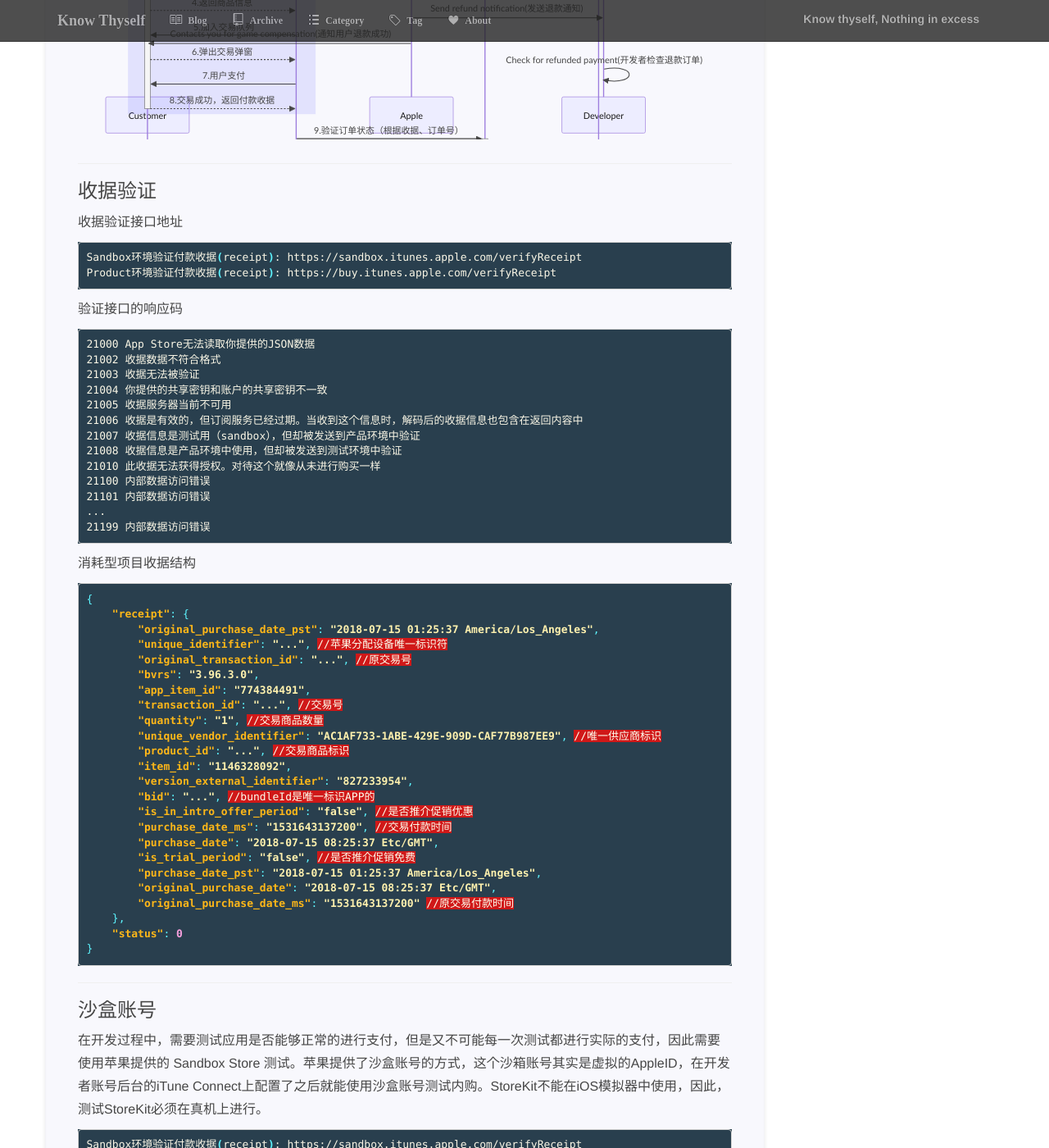
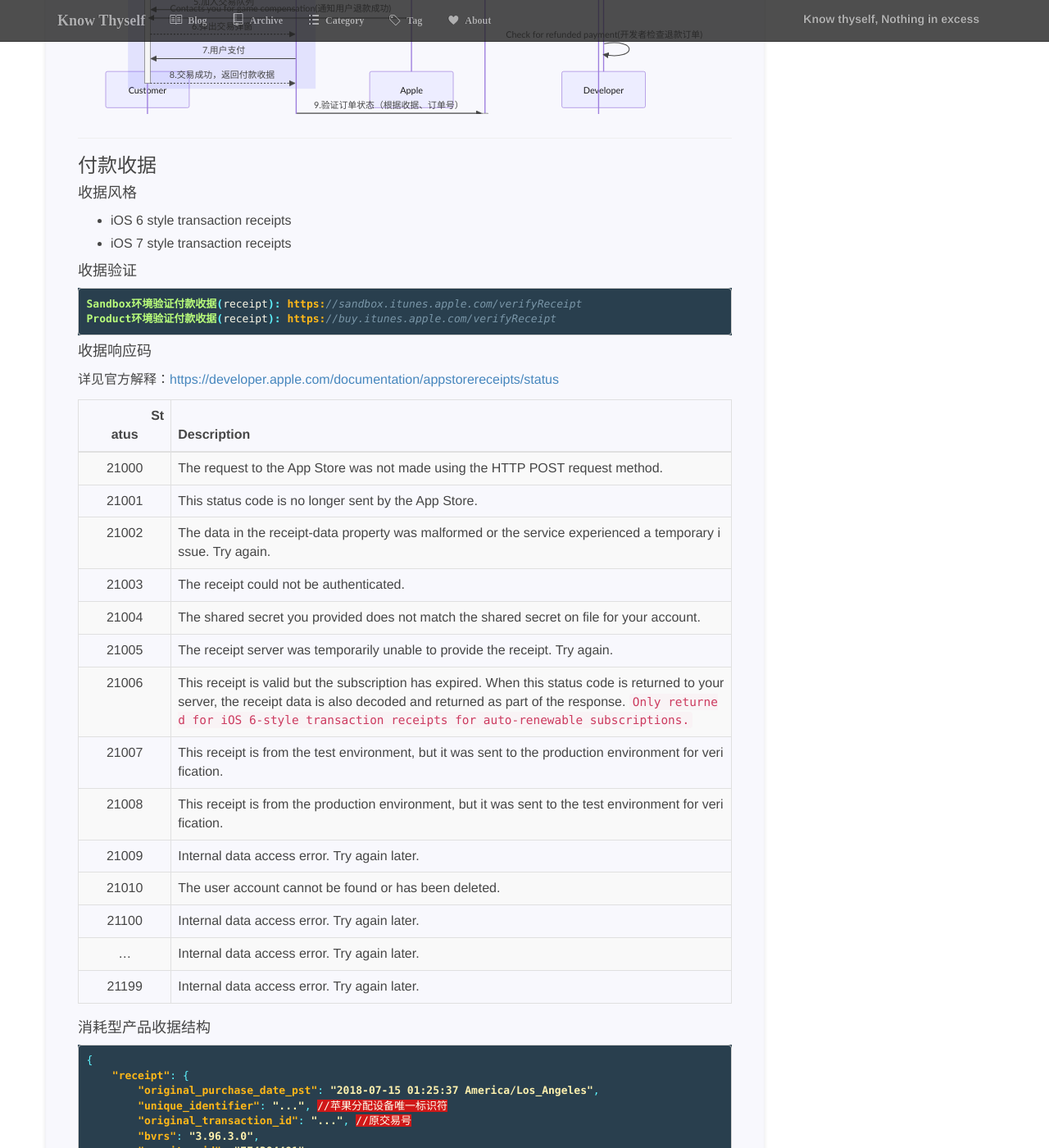
Before and after one commit to liushoukai/liushoukai.github.io, a Jekyll site: the page built from _posts/2020-06-22-appstore-in-app-purchase.md, in a window 1280 px wide and 1400 px high, scrolled down 1213 px. Shown: the whole window at 82% size. Built offline with Jekyll 4.4.1, drawn with Linux system fonts in a browser that asks for light colours; nearby versions of some CDN libraries; comment, search, counter and statistics services are not loaded; some of the changed text lies outside the part shown.

Commit message:
Update in-app-purchase

````diff
--- a/_posts/2020-06-22-appstore-in-app-purchase.md
+++ b/_posts/2020-06-22-appstore-in-app-purchase.md
@@ -16,8 +16,6 @@
 ------
 
 ### 内购模式
-
-------
 
 两种模式主要的不同之处在于对 AppStore 返回的付款凭证（receipt）的验证方式。
 
@@ -69,32 +67,44 @@
 
 ------
 
-### 收据验证
+### 付款收据
 
-收据验证接口地址
-```shell
+#### 收据风格
+
+* iOS 6 style transaction receipts
+* iOS 7 style transaction receipts
+
+#### 收据验证
+
+```java
 Sandbox环境验证付款收据(receipt): https://sandbox.itunes.apple.com/verifyReceipt
 Product环境验证付款收据(receipt): https://buy.itunes.apple.com/verifyReceipt
 ```
 
-验证接口的响应码
-```shell
-21000 App Store无法读取你提供的JSON数据
-21002 收据数据不符合格式
-21003 收据无法被验证
-21004 你提供的共享密钥和账户的共享密钥不一致
-21005 收据服务器当前不可用
-21006 收据是有效的，但订阅服务已经过期。当收到这个信息时，解码后的收据信息也包含在返回内容中
-21007 收据信息是测试用（sandbox），但却被发送到产品环境中验证
-21008 收据信息是产品环境中使用，但却被发送到测试环境中验证
-21010 此收据无法获得授权。对待这个就像从未进行购买一样
-21100 内部数据访问错误
-21101 内部数据访问错误
-...
-21199 内部数据访问错误
-```
+#### 收据响应码
 
-消耗型项目收据结构
+详见官方解释：[https://developer.apple.com/documentation/appstorereceipts/status][5]{:target="_blank"}
+
+{:class="table table-striped table-bordered table-hover"}
+| <img style="width:80px">Status | Description |
+| :-----: | :------- |
+| 21000 | The request to the App Store was not made using the HTTP POST request method.|
+| 21001 | This status code is no longer sent by the App Store.|
+| 21002 | The data in the receipt-data property was malformed or the service experienced a temporary issue. Try again.|
+| 21003 | The receipt could not be authenticated.|
+| 21004 | The shared secret you provided does not match the shared secret on file for your account.|
+| 21005 | The receipt server was temporarily unable to provide the receipt. Try again.|
+| 21006 | This receipt is valid but the subscription has expired. When this status code is returned to your server, the receipt data is also decoded and returned as part of the response. `Only returned for iOS 6-style transaction receipts for auto-renewable subscriptions.`|
+| 21007 | This receipt is from the test environment, but it was sent to the production environment for verification.|
+| 21008 | This receipt is from the production environment, but it was sent to the test environment for verification.|
+| 21009 | Internal data access error. Try again later.|
+| 21010 | The user account cannot be found or has been deleted.|
+| 21100 | Internal data access error. Try again later.|
+| ... | Internal data access error. Try again later.|
+| 21199 | Internal data access error. Try again later.|
+
+#### 消耗型产品收据结构
+
 ```json
 {
     "receipt": {
@@ -163,35 +173,35 @@
 
 ------
 
-### 内购商品
+### 内购产品
 
 ------
 
-#### 商品类型
+#### 产品类型
 
-`消耗型项目`
+`消耗型产品(Consumable)`
 
-消耗型项目只可使用一次，使用之后即失效，必须再次购买。
+* 定义：消耗型项目只可使用一次，使用之后即失效，必须再次购买。
+* 特点：购买的商品可消耗，可重复购买。每次购买的值一般都会叠加。如果买了后，用户不消耗，则一直存在用户相关的账号中。
+* 举例：游戏《皇室战争》中，购买宝石。
 
-这种类型的商品的特点就是商品可消耗，可重复购买。每次购买的值一般都会叠加。如果买了后，用户不消耗，则一直存在用户相关的账号中。
+`非消耗型产品(Non‑Consumable)`
 
-该类型的内购的例子很多，比如你玩游戏的时候，花了X元买了N个钻石；花X元兑换了N个虚拟币用于购买App中的某些虚拟服务等。
+* 定义：非消耗品只能购买一次且不会过期。
+* 特点：这种类型的商品的特点就是当用户购买后，这个商品就一直生效，不需要重复购买。
+* 举例：游戏《旅行青蛙》中，解锁游戏中的特定道具。
 
-`非消耗型项目`
+`非续期产品(Non‑Renewing Subscriptions)`
 
-非消耗型项目只需购买一次，不会过期 (例如修图 app 中的其他滤镜)。
+* 定义：用户购买有时限性的服务或内容。
+* 特点：此类订阅到期后不会自动续订，用户需要逐次续订。
+* 举例：腾讯视频VIP会员包月。
 
-这种类型的商品的特点就是当用户购买后，这个商品就一直生效，不需要重复购买。
+`自动续期产品(Auto‑Renewable Subscriptions)`
 
-该种类型的商品主要用于解锁App上的一些功能，或者游戏的某个关卡，又或者是获得某项主题之类的。
-
-`自动续期订阅`
-
-用户可购买固定时段内的服务或更新的内容 (例如云存储或每周更新的杂志)。除非用户选择取消，否则此类订阅会自动续期。
-
-`非续期订阅`
-
-用户可购买有时限性的服务或内容 (例如线上播放内容的季度订阅)。此类的订阅不会自动续期，用户需要逐次续订。
+* 定义：用户购买有时限性的服务或内容，到期后自动续订。
+* 特点：到期前24小时，苹果会主动扣费从而为用户自动续订，直用户取消自动订阅。
+* 举例：腾讯视频VIP会员自动包月。
 
 ------
 
@@ -199,6 +209,7 @@
 
 内购商品定价为固定的金额，列表如下：
 
+{:class="table table-striped table-bordered table-hover"}
 |价格      | 等级       |
 | :-----: | :-------: |
 |CNY 6    |（等级 1）   |
@@ -450,11 +461,10 @@
 
 ![potential-actions](https://liushoukai.github.io/assets/img/potential-actions.jpeg){:width="100%"}
 
-
-
-
+------
 
 [1]:https://developer.apple.com/cn/in-app-purchase/
 [2]:https://developer.apple.com/documentation/storekit/in-app_purchase/handling_refund_notifications
 [3]:https://developer.apple.com/wwdc20/
 [4]:https://developer.apple.com/videos/play/wwdc2020/10661/
+[5]:https://developer.apple.com/documentation/appstorereceipts/status
````
Also changed, not shown: other parts of _posts/2020-06-22-appstore-in-app-purchase.md (+6 -6 lines).
